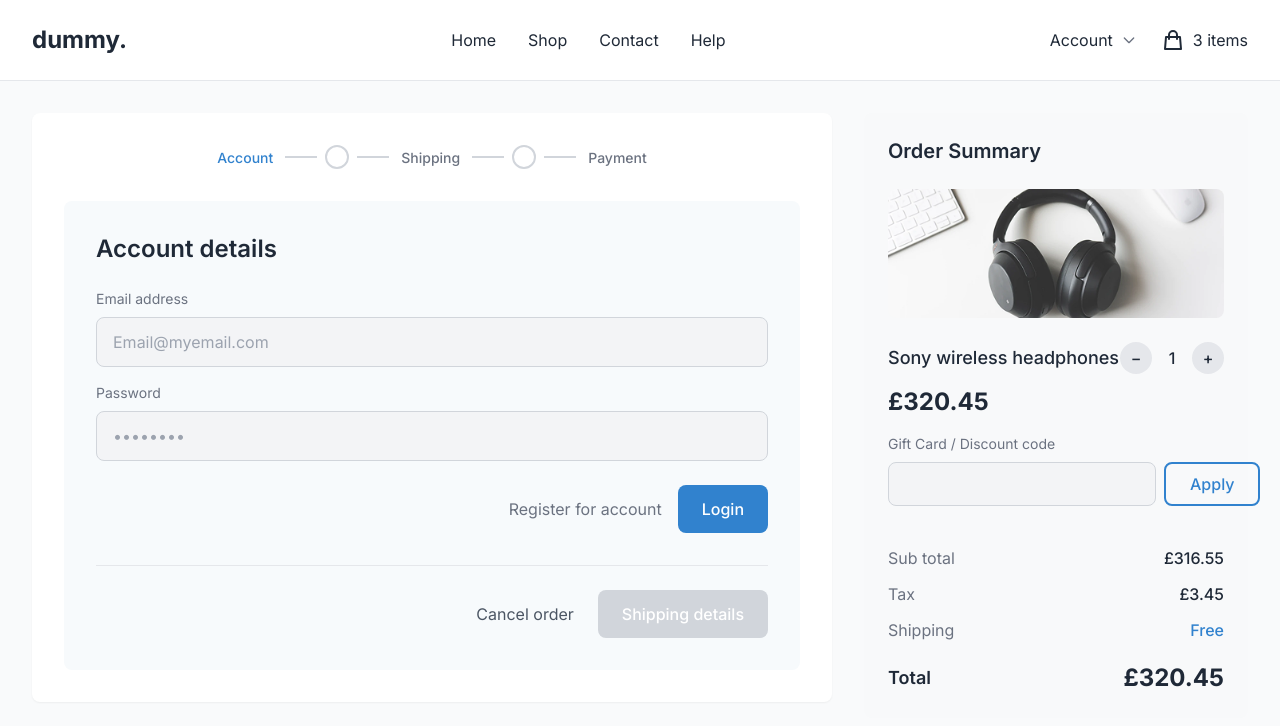
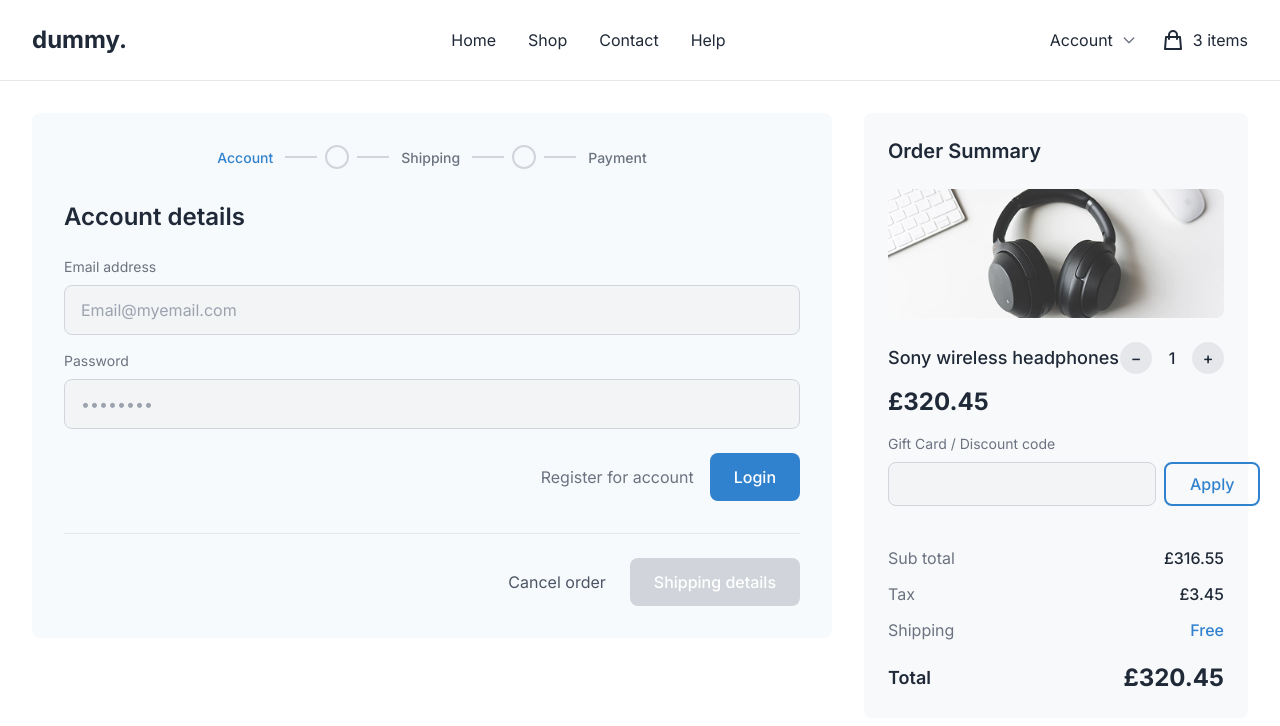
Before and after one commit to TracyK10/credstore-frontend-application, a Next.js app: page /checkout in a window 1280 px wide. Shown: the top 726 px of the page. Built offline with nearby package versions, Linux system fonts and the light colour scheme.

Commit message:
feat: implement multi-step checkout process with dedicated account, payment, and shipping steps, along with a new checkout layout.

```diff
--- a/components/checkout/steps/AccountStep.tsx
+++ b/components/checkout/steps/AccountStep.tsx
@@ -47,7 +47,7 @@ export const AccountStep: React.FC = () => {
   const isFormValid = emailValid && passwordValid;
 
   return (
-    <div className="bg-[#F7FAFC] p-8 rounded-lg">
+    <div>
       <h2 className="text-2xl font-semibold text-text-primary mb-6">
         {t("account.title")}
       </h2>
--- a/components/checkout/steps/PaymentStep.tsx
+++ b/components/checkout/steps/PaymentStep.tsx
@@ -166,7 +166,7 @@ export const PaymentStep: React.FC = () => {
   const isFormValid = nameValid && cardNumberValid && monthValid && yearValid && cvcValid;
 
   return (
-    <div className="bg-[#F7FAFC] p-8 rounded-lg">
+    <div>
       <h2 className="text-2xl font-semibold text-text-primary mb-6">
         {t("payment.title")}
       </h2>
--- a/components/checkout/steps/ShippingStep.tsx
+++ b/components/checkout/steps/ShippingStep.tsx
@@ -81,7 +81,7 @@ export const ShippingStep: React.FC = () => {
   const isFormValid = firstLineValid && streetNameValid && postcodeValid;
 
   return (
-    <div className="bg-[#F7FAFC] p-8 rounded-lg">
+    <div>
       <h2 className="text-2xl font-semibold text-text-primary mb-6">
         {t("shipping.title")}
       </h2>
--- a/components/layout/CheckoutLayout.tsx
+++ b/components/layout/CheckoutLayout.tsx
@@ -13,14 +13,14 @@ export const CheckoutLayout: React.FC<CheckoutLayoutProps> = ({
   sidebar,
 }) => {
   return (
-    <div className="min-h-screen bg-gray-50">
+    <div className="min-h-screen bg-white">
       <Header />
 
       <main className="max-w-7xl mx-auto px-4 sm:px-6 lg:px-8 py-8">
         <div className="grid grid-cols-1 lg:grid-cols-3 gap-8">
           {/* Main Content */}
           <div className="lg:col-span-2">
-            <div className="bg-white rounded-lg p-8 shadow-sm">
+            <div className="bg-[#F7FAFC] rounded-lg p-8">
               {children}
             </div>
           </div>
```
